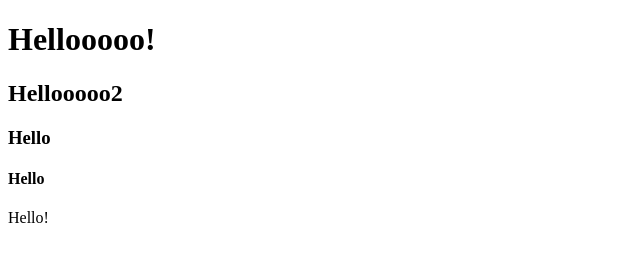
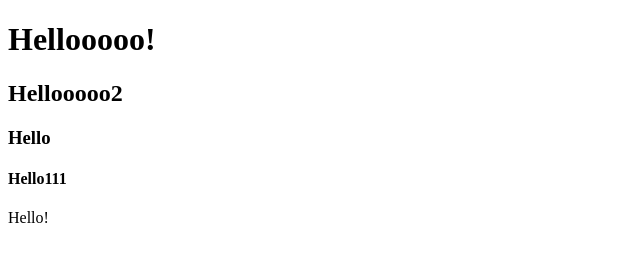
Before and after one commit to Stadnic/progect, a plain HTML site: page index.html in a window 1280 px wide. Shown: the full height of the page, 0-640 px from the left. Drawn offline with Linux system fonts and the light colour scheme.

Commit message:
index.html h4changed

```diff
--- a/index.html
+++ b/index.html
@@ -13,7 +13,7 @@
 <h1>Hellooooo!</h1>
 <h2>Hellooooo2</h2>
 <h3>Hello</h3>
-<h4>Hello</h4>
+<h4>Hello111</h4>
     <p onclick="">Hello!</p>
 
 
```
